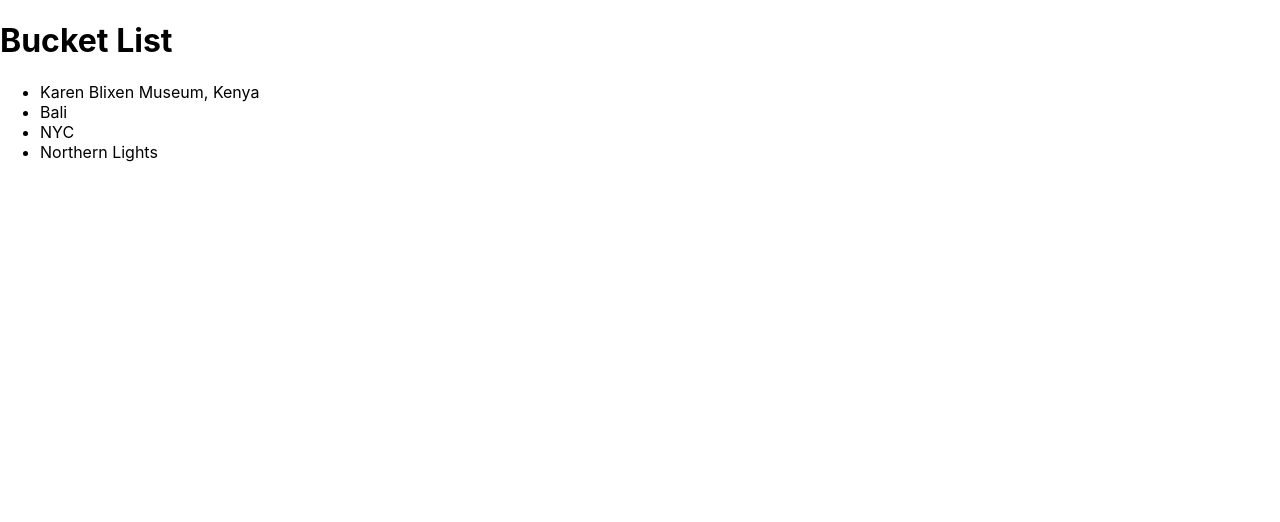
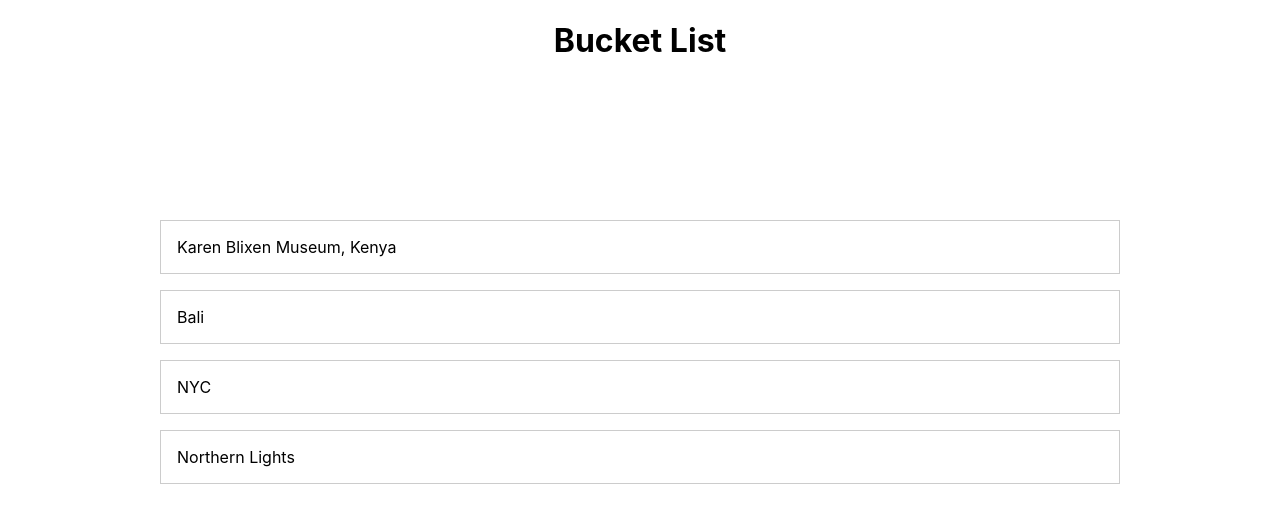
Before and after one commit to emilyjspencer/Bucket-List, a React (Create React App) app: page / in a window 1280 px wide. Shown: the top 522 px of the page. Built offline with nearby package versions, Linux system fonts and the light colour scheme.

Commit message:
Adds some styling

```diff
--- a/src/App.css
+++ b/src/App.css
@@ -36,3 +36,19 @@
     transform: rotate(360deg);
   }
 }
+
+.bucket-list h1 {
+  text-align: center;
+}
+
+.items {
+  list-style: none;
+  margin: 10rem;
+  padding: 0;
+}
+
+.items li  {
+  margin: 1rem 0;
+  border: 1px solid #ccc;
+  padding: 1rem;
+}
```
